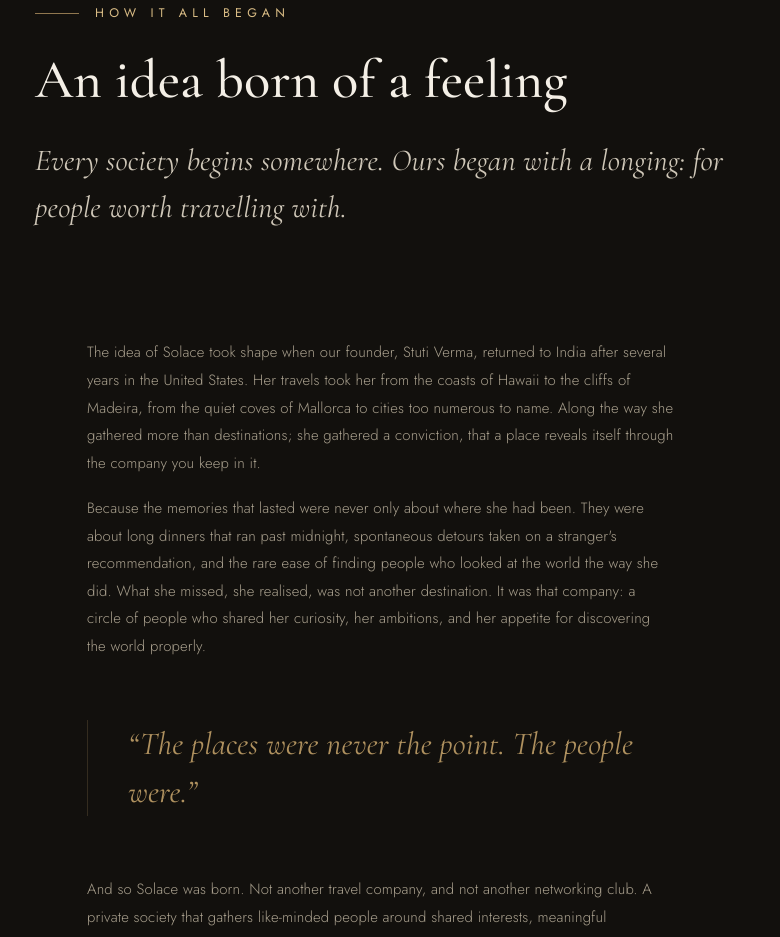
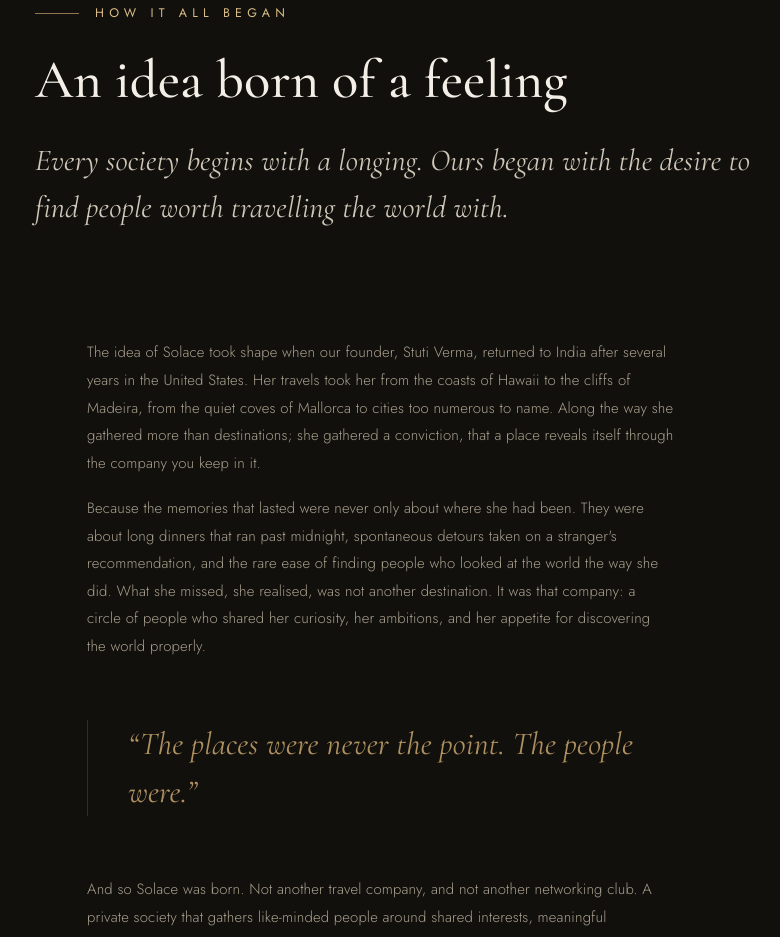
Before and after one commit to sol2k/website-og, a website: page about.html in a window 1280 px wide. Shown: the part 2397-3334 px from the top of the page, without its empty margins (245-1025 px from the left). Drawn offline with nearby package versions, Linux system fonts and the light colour scheme.

Commit message:
copy: update How It All Began lede line

```diff
--- a/about.html
+++ b/about.html
@@ -112,7 +112,7 @@
       <div class="wrap story-head reveal">
         <p class="eyebrow">How It All Began</p>
         <h2>An idea born of a feeling</h2>
-        <p class="story-lede">Every society begins somewhere. Ours began with a longing: for people worth travelling with.</p>
+        <p class="story-lede">Every society begins with a longing. Ours began with the desire to find people worth travelling the world with.</p>
       </div>
       <div class="wrap story-body reveal">
         <p>The idea of Solace took shape when our founder, Stuti Verma, returned to India after several years in the United States. Her travels took her from the coasts of Hawaii to the cliffs of Madeira, from the quiet coves of Mallorca to cities too numerous to name. Along the way she gathered more than destinations; she gathered a conviction, that a place reveals itself through the company you keep in it.</p>
```
